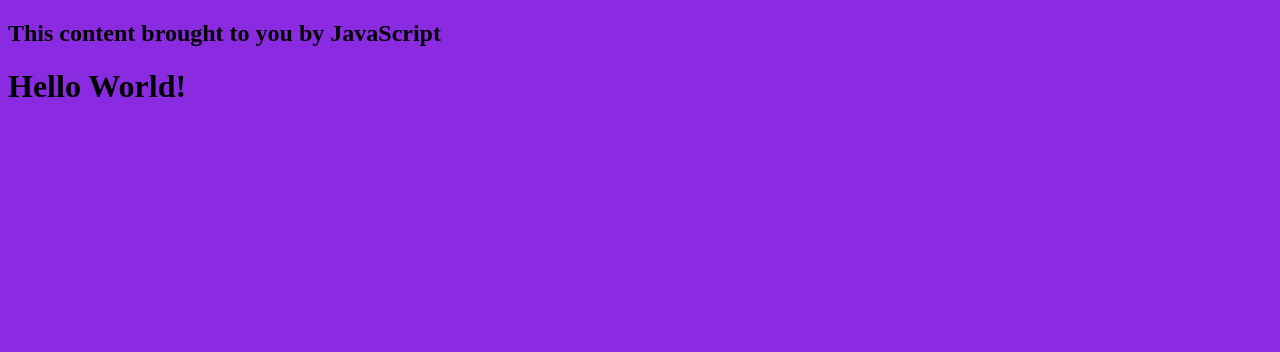
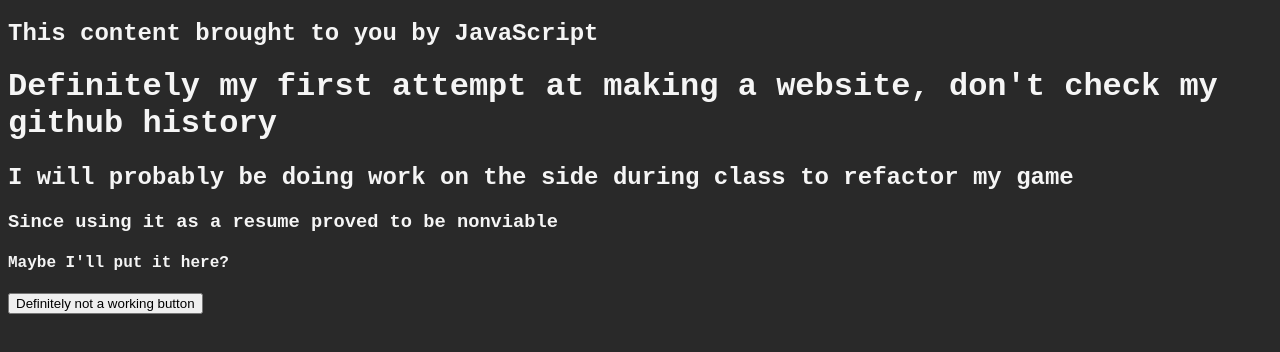
Before and after one commit to ryanMlindner/se-prep-final-website, a plain HTML site: page index.html in a window 1280 px wide. Drawn offline with Linux system fonts and the light colour scheme.

Commit message:
add some basic framework/info

```diff
--- a/index.html
+++ b/index.html
@@ -6,6 +6,13 @@
   </head>
   <body>
     <script src="./script.js"></script>
-    <h1>Hello World!</h1>
+    <h1 class="intro">Definitely my first attempt at making a website, don't check my github history</h1>
+    <h2 class="intro">I will probably be doing work on the side during class to refactor my game</h2>
+    <h3 class="intro">Since using it as a resume proved to be nonviable</h3>
+    <h4 class="intro">Maybe I'll put it here?</h4>
+    <h5 class="meta">Maybe I already put it here...</h5>
+    <button id="gameSwitch">Definitely not a working button</button>
+    <!--TODO: game stuff! having ideas is fun, having time to work on them is even more fun-->
+    <!--so wait until you have time to work on them <3-->
   </body>
 </html>
--- a/style.css
+++ b/style.css
@@ -1,3 +1,16 @@
 body {
-  background: blueviolet;
+  background: #292929;
 }
+h1,
+h2,
+h3,
+h4,
+h5,
+h6 {
+  font-family: 'Courier New';
+  color: whitesmoke;
+}
+
+.meta {
+  display: none;
+}
```
